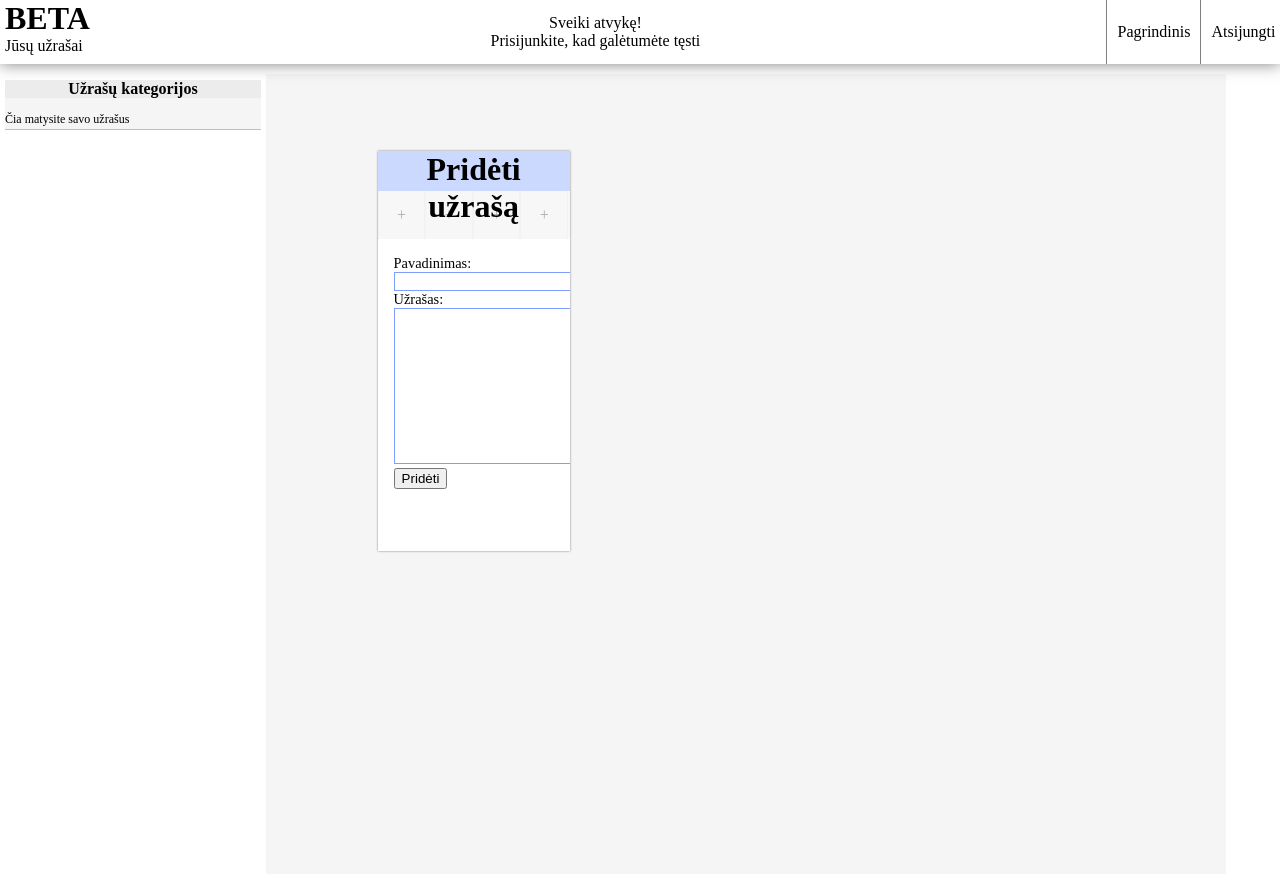
After one commit to ArnasSimaitis/beta-notebook, a Flask app: template website/templates/categories.html in a window 1280 px wide. The commit adds this page. Run offline with Flask 2, Linux system fonts and the light colour scheme; the template is opened without the code that fills it, so the values that code supplies are empty.

Commit message:
Add categories + category view
Add categories: Now you can add categories and while doing it choose which one note you want to assign. If you type a name of non-existent note - after creating a category a temporary note will be created which you can finish right after and it will automatically be assigned to the category you intended.

Category view: still working on the front-end part, but some basic design has been created. And it even manages to display photos of the notes in the selected category.

```diff
--- a/website/__init__.py
+++ b/website/__init__.py
@@ -48,9 +48,9 @@ def create_guest():
     )
     my_cursor = mydb.cursor()
 
-    my_cursor.execute(f"INSERT IGNORE INTO `user` (`id`, `email`, `username`, `password`) VALUES (0,'guest','guest','guest')")
+    my_cursor.execute(f"INSERT IGNORE INTO `user` (`id`, `email`, `username`, `password`) VALUES (1,'guest','guest','guest')")
     mydb.commit()
-    my_cursor.execute(f"INSERT IGNORE INTO `category`(`id`, `name`, `user`) VALUES (0,'Empty',1)")
+    my_cursor.execute(f"INSERT IGNORE INTO `category`(`id`, `name`, `user`) VALUES (1,'Empty',1)")
     mydb.commit()
 
     my_cursor.close()
--- a/website/models.py
+++ b/website/models.py
@@ -23,6 +23,7 @@ class Notes(db.Model):
     category = db.Column(db.Integer, db.ForeignKey('category.id'))
     user = db.Column(db.Integer, db.ForeignKey('user.id'))
     pictures = db.relationship('Pictures')
+    is_temp = db.Column(db.Integer)
 
 class Pictures(db.Model):
     id = db.Column(db.Integer, primary_key=True)
--- a/website/static/style.css
+++ b/website/static/style.css
@@ -1,10 +1,12 @@
 html{
-    height:100%;
+    min-height:100%;
     width:100%;
+    overflow-x:hidden;
 }
 
 body{
-    height:100%;
+    min-height:100%;
+    width:100%;
     margin:0;
     background:white;
 }
@@ -33,6 +35,7 @@ label{
     font-size:0.8rem;
     transition: 0.5s;
     padding:0.1rem;
+    user-select: none;
 }
 
 #header{
@@ -135,7 +138,8 @@ label{
 #main{
     display:flex;
     justify-content:center;
-    height:100%;
+    min-height:100vh;
+    width:100vw;
     margin-left:5px;
     margin-top:10px;
     top:1vh;
@@ -145,10 +149,9 @@ label{
 
 #content{
     width: 75vw;
-    min-height: 100%;
+    min-height:100%;
     background:whitesmoke;
     margin-right:auto;
-    align-self:center;
     display:flex;
     align-items:center;
     flex-direction:column;
@@ -159,7 +162,7 @@ label{
     /* LOGIN */
     .login{
         min-width:fit-content;
-        width:20rem;
+        width:21rem;
         height:10rem;
         /*min-width:calc(75vw - 20%);*/
         background:white;
@@ -330,3 +333,80 @@ label{
     height:13ex;
     overflow-y:auto;
 }
+
+/* Kategorijos */
+
+.categories{
+    background:white;
+    box-shadow: rgba(0,0,0,0.5) 0px 0px 2px;
+    width:calc(75vw / 5);
+    min-height: 20rem;
+    max-height: 25rem;
+    overflow:hidden;
+    margin:1rem;
+    transition: 0.1s;
+}
+
+.categories > h1{
+    background:rgba(0, 64, 255, 0.2);
+    height:2.5rem;
+    font-size:2rem;
+    margin:0;
+}
+
+.categories > p{
+    font-size:0.9rem;
+    padding-left: 1rem;
+    padding-right: 1rem;
+    text-align:left;
+    height:16rem;
+    overflow-y:auto;
+    margin:0;
+    margin-top:1rem;
+    overflow-x:hidden;
+}
+
+.notes-pictures{
+    height:calc(75vw / 5 / 4);
+    width:100%;
+    background:rgba(39, 34, 34, 0.034);
+    display:flex;
+    overflow-x:auto;
+    user-select: none;
+}
+
+.notes-pictures > div{
+    height:100%;
+    min-width:calc((75vw / 5 / 4) - 0.15rem);
+    border: solid 0.01rem rgba(0, 0, 0, 0.02);
+    border-top: none;
+    border-bottom: none;
+    display:flex;
+    justify-content: center;
+    align-items: center;
+    color:rgba(0, 0, 0, 0.308);
+    transition:0.1s;
+}
+
+.notes-pictures > div:hover{
+    color:rgba(0, 0, 0);
+    background:rgba(39, 34, 34, 0.05);
+}
+
+.categories:hover{
+    box-shadow: rgba(0,0,0,0.5) 0px 0px 5px;
+}
+
+.cat-wrapper{
+    min-height:90%;
+    min-width:99%;
+    display:grid;
+    grid-template-columns:auto auto auto auto;
+    justify-items:center;
+}
+
+.add-note{
+    background:rgba(39, 34, 34, 0.05);
+    font-size:1rem;
+    width:inherit;
+}
--- a/website/templates/base.html
+++ b/website/templates/base.html
@@ -36,12 +36,12 @@
     </div>
     <div id="main">
         <div id="admin-nav">
-            <h3>Valdymo panelė</h3>
+            <h3>Užrašų kategorijos</h3>
             <ul style="overflow:auto;margin-bottom:auto">
                 {% if user.is_authenticated %}
-                    {% if user.category %}
-                        {% for x in user.category %}
-                            <a href="#"><li>{{ x.name }}</li></a>
+                    {% if user.categories %}
+                        {% for x in user.categories %}
+                            <a href="/categories?cat={{ x.id }}"><li>{{ x.name }}</li></a>
                         {% endfor %}
                     {% else %}
                         <a href="/category"><li>Sukurkite savo pirmą kategoriją</li></a>
@@ -52,8 +52,8 @@
             </ul>
             <div id="admin-options">
                 {% if user.is_authenticated %}
-                <a href="/category"><div class="option">Kurti kategoriją</div></a>
-                <a href="#"><div class="option">Kurti testą</div></a>
+                <a href="/category"><div class="option">Kurti kategoriją/užrašą</div></a>
+                <a href="#"><div class="option">Peržiūrėti užrašus</div></a>
                 {% endif %}
             </div>
         </div>
--- /dev/null
+++ b/website/templates/categories.html
@@ -0,0 +1,49 @@
+{% extends "base.html" %}
+{% block content %}
+    <script>
+    </script>
+    <h1>{{ category.name.upper() }}</h1>
+    <div class="cat-wrapper">
+        <div class="categories">
+            <h1>Pridėti užrašą</h1>
+            <div class="notes-pictures">
+                <div>+</div>
+                <div>+</div>
+                <div>+</div>
+                <div>+</div>
+            </div>
+            <p>
+                Pavadinimas:</br>
+                <input></br>
+                Užrašas:</br>
+                <textarea rows="10" cols="30"></textarea></br>
+                <button>Pridėti</button>
+            </p>
+        </div>
+    {% for x in category.notes %}
+        <div class="categories">
+            <h1>{{x.name}}</h1>
+            <div class="notes-pictures">
+                {% if x.pictures %}
+                    {% for y in x.pictures %}
+                        <div><img style="height:100%;width:100%" src="{{ url_for('views.get_image', filename=y.name) }}"></div>
+                    {% endfor %}
+                {% if x.pictures |length < 4 %}
+                    {% for x in range(0,4-x.pictures |length) %}
+                    <div>+</div>
+                    {% endfor %}
+                {% else %}
+                    <div>+</div>
+                {% endif %}
+                {% else %}
+                <div>+</div>
+                <div>+</div>
+                <div>+</div>
+                <div>+</div>
+                {% endif %}
+            </div>
+            <p>{{x.note}}</p>
+        </div>
+    {% endfor %}
+    </div>
+{% endblock %}
```
Also changed, not shown: website/static/category.js (+54 -2 lines), website/templates/create_category.html (+73 -12 lines), website/views.py (+61 -3 lines), website/img/guest-8-1014.png (added), website/img/guest-9-1925.png (added), website/img/guest-9-4019.png (added), website/img/guest-9-4843.png (added), website/img/guest-9-4928.png (added), website/img/guest-9-5941.png (added), website/img/guest-9-6020.jpg (added).
